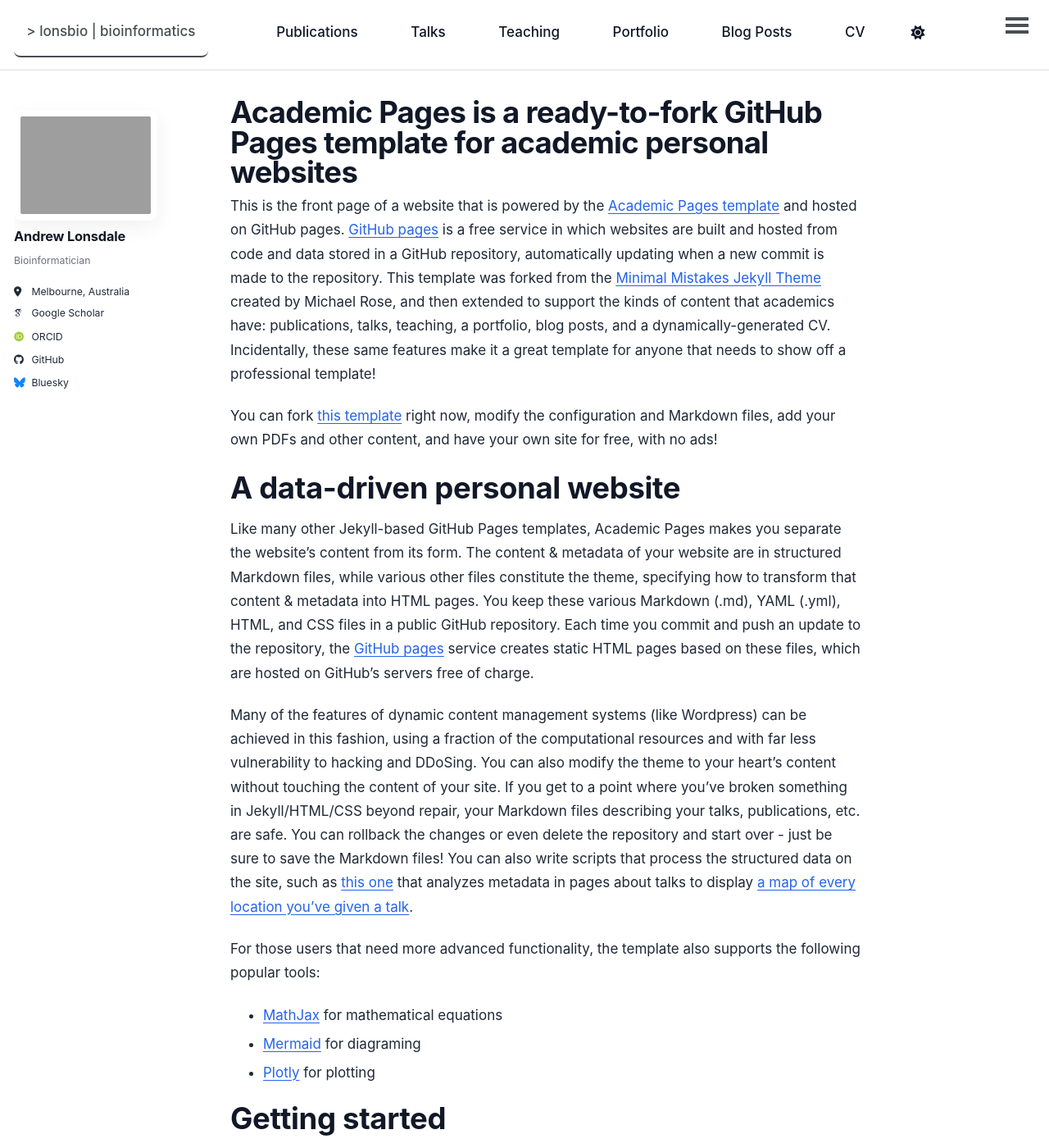
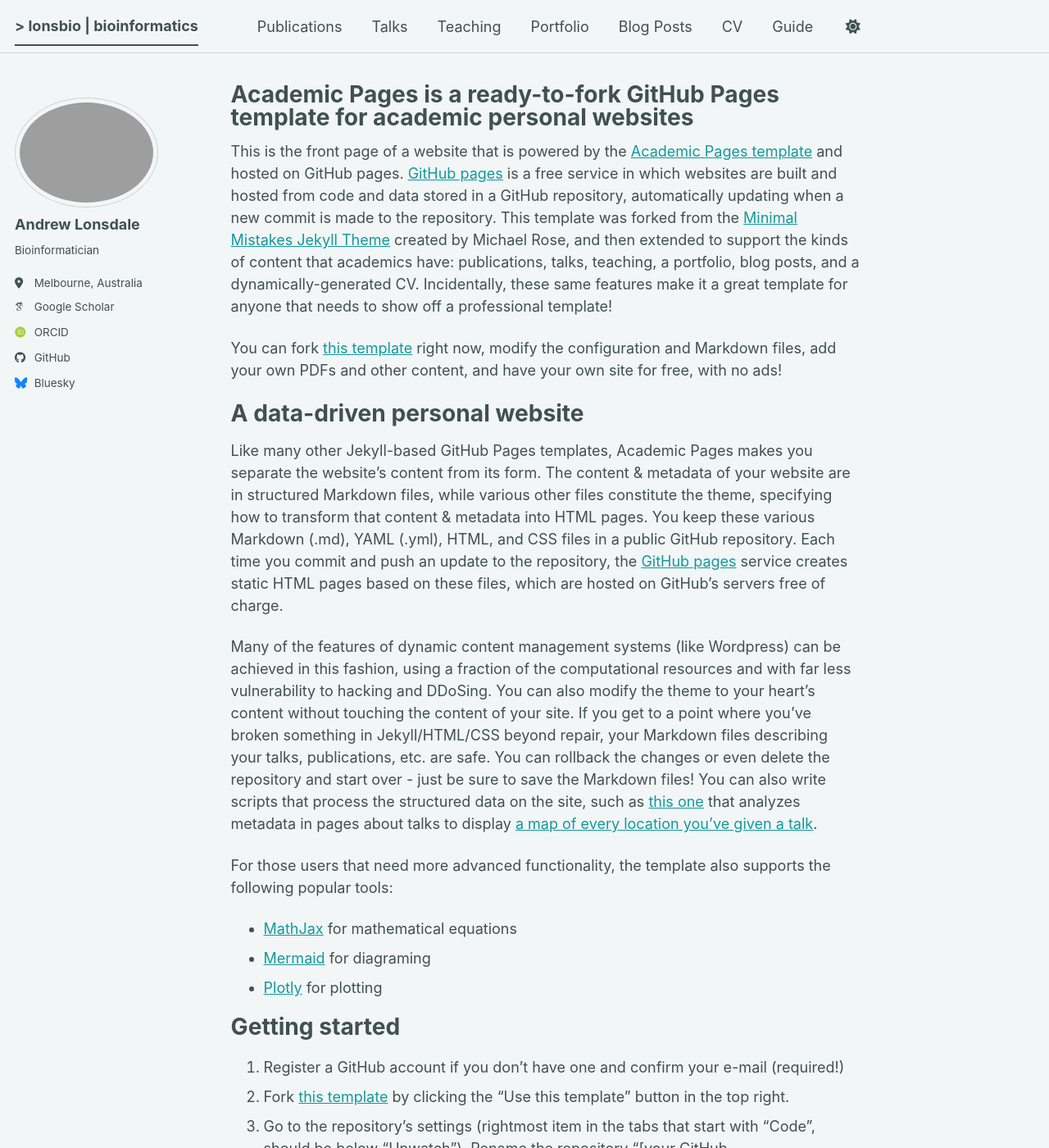
Before and after one commit to lonsbio/lonsbio.github.io, a Jekyll site: the page built from _pages/about.md, in a window 1280 px wide and 1400 px high. Shown: the whole window at 82% size. Built offline with Jekyll 4.4.1, drawn with Linux system fonts in a browser that asks for light colours; some web fonts are replaced; a script bundle is joined from its source files by our own code; library files that are not in the unit come from our copies.

Commit message:
hange theme remove css WIP

```diff
--- a/_config.yml
+++ b/_config.yml
@@ -8,7 +8,7 @@
 
 # Basic Site Settings
 locale                   : "en-US"
-site_theme               : "default" # The available themes options are "default", "air", "sunrise", "mint", "dirt" and "contrast"
+site_theme               : "mint" # The available themes options are "default", "air", "sunrise", "mint", "dirt" and "contrast"
 title                    : "> lonsbio | bioinformatics"
 title_separator          : "|"
 name                     : &name "Andrew Lonsdale"
--- a/_includes/head.html
+++ b/_includes/head.html
@@ -14,4 +14,3 @@
 
 <!-- For all browsers -->
 <link rel="stylesheet" href="{{ base_path }}/assets/css/main.css">
-<link rel="stylesheet" href="{{ base_path }}/assets/css/quatro.css">
```
